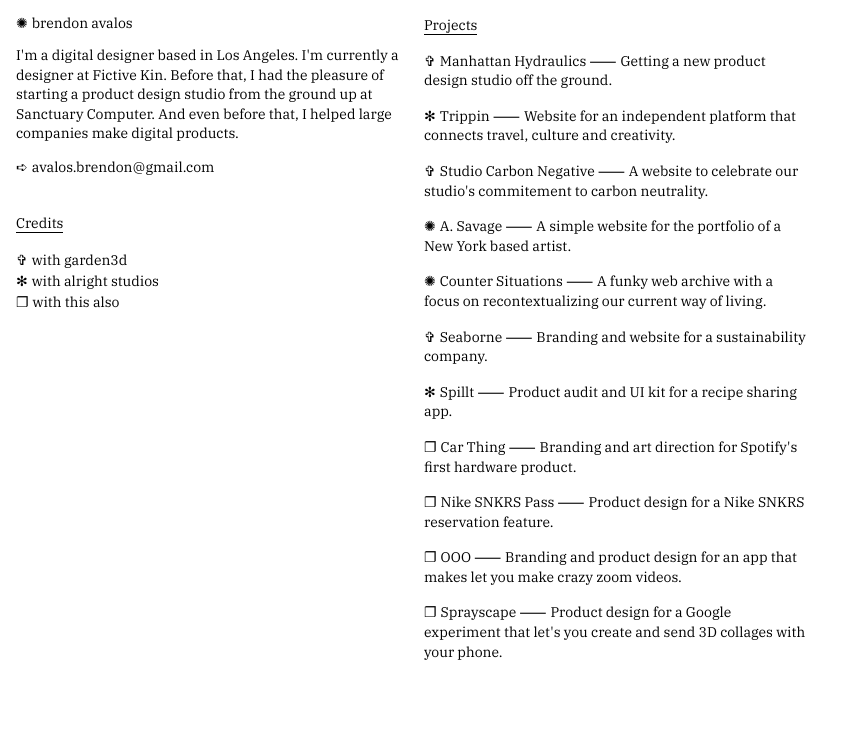
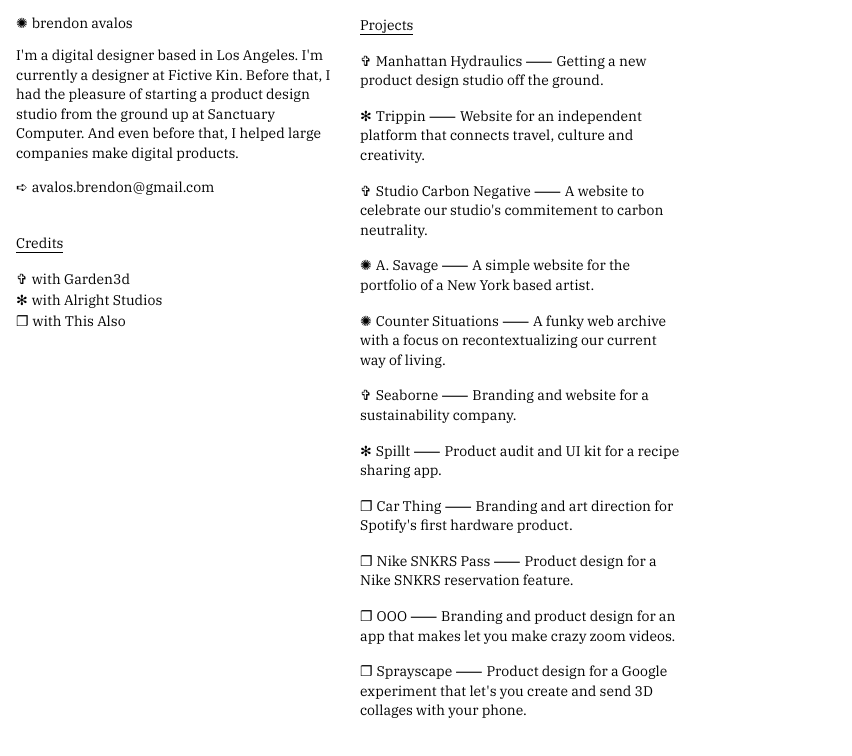
Before and after one commit to brendon-avalos/brendonavalos-v3, a SvelteKit app: page / in a window 1280 px wide. Shown: the top 756 px of the page, without its empty margins (0-852 px from the left). Built offline with nearby package versions, Linux system fonts and the light colour scheme.

Commit message:
design updates

```diff
--- a/src/lib/Project.svelte
+++ b/src/lib/Project.svelte
@@ -60,25 +60,4 @@
 		flex-grow: 1;
 		max-width: 24rem;
 	}
-
-	.title :before {
-		@apply pr-1; /* Add a little space between text and arrow */
-		content: '\273A';
-	}
-
-	.alright :before {
-		content: '\273B'; /* Unicode hex for &raquo; */
-	}
-
-	.sanctuary :before {
-		content: '\271E'; /* Unicode hex for &raquo; */
-	}
-
-	.thisalso :before {
-		content: '\2750'; /* Unicode hex for &raquo; */
-	}
-
-	.mail :before {
-		content: '\27AA'; /* Unicode hex for &raquo; */
-	}
 </style>
--- a/src/routes/+page.svelte
+++ b/src/routes/+page.svelte
@@ -84,12 +84,13 @@
 		<div class="title"><a href="/">brendon avalos</a></div>
 
 		<div>
-			I'm a digital designer based in Los Angeles. I'm currently a designer at <a
-				target="blank"
-				href="https://fictivekin.com/">Fictive Kin</a
+			I'm a digital designer based in Los Angeles. I'm currently a designer at <span
+				class="no-icon fictive"
+				><a target="blank" href="https://fictivekin.com/">Fictive Kin</a></span
 			>. Before that, I had the pleasure of starting a product design studio from the ground up at
-			<a target="blank" href="https://www.sanctuary.computer/">Sanctuary Computer</a>. And even
-			before that, I helped large companies make digital products.
+			<span class="no-icon sanctuary"
+				><a target="blank" href="https://www.sanctuary.computer/">Sanctuary Computer</a></span
+			>. And even before that, I helped large companies make digital products.
 		</div>
 		<div class="mail title">
 			<a href="mailto:avalos.brendon@gmail.com">avalos.brendon@gmail.com</a>
@@ -100,16 +101,16 @@
 
 			<div class="credits-description">
 				<div class=" credit sanctuary title ">
-					<a target="blank" href="https://www.garden3d.net/">with garden3d</a>
+					with <a target="blank" href="https://www.garden3d.net/">Garden3d</a>
 				</div>
 				<div class="credit alright title  ">
-					<a target="blank" href="https://www.alright.studios/">with alright studios</a>
+					with <a target="blank" href="https://www.alright.studios/">Alright Studios</a>
 				</div>
 				<div class="credit thisalso title  ">
-					<a
+					with <a
 						target="blank"
 						href="https://www.bizjournals.com/portland/news/2019/03/21/portland-agency-instrument-expands-to-brooklyn.html"
-						>with this also</a
+						>This Also</a
 					>
 				</div>
 			</div>
@@ -138,14 +139,8 @@
 		border-bottom: 1px solid currentColor;
 	}
 
-	.section-header {
-	}
-
 	.credits-container {
 		@apply pt-6;
-	}
-
-	.credits-description {
 	}
 
 	.credits-header {
@@ -165,27 +160,6 @@
 	.column {
 		@apply flex flex-col gap-4;
 		flex-grow: 1;
-		max-width: 24rem;
-	}
-
-	.title :before {
-		@apply pr-1; /* Add a little space between text and arrow */
-		content: '\273A';
-	}
-
-	.alright :before {
-		content: '\273B'; /* Unicode hex for &raquo; */
-	}
-
-	.sanctuary :before {
-		content: '\271E'; /* Unicode hex for &raquo; */
-	}
-
-	.thisalso :before {
-		content: '\2750'; /* Unicode hex for &raquo; */
-	}
-
-	.mail :before {
-		content: '\27AA'; /* Unicode hex for &raquo; */
+		max-width: 20rem;
 	}
 </style>
--- a/src/styles/custom/main.css
+++ b/src/styles/custom/main.css
@@ -1,23 +1,62 @@
+::selection {
+	background: rgba(113, 255, 4, 1); /* WebKit/Blink Browsers */
+}
+
 a {
 	color: var(--color-text);
 	transition-property: text-shadow;
 	transition-duration: 0.2s;
 	text-decoration: none;
 	transition: 0.25s linear 0s;
-	text-shadow: 0px 0px 0px rgba(255, 255, 255, 0);
+	text-shadow: 0px 0px 0px rgba(255, 255, 255);
 }
 
 a:hover {
 	text-decoration: none;
-	text-shadow: -1px 0px 1px rgba(113, 255, 4, 1);
+	text-shadow: -1px 0px 3px rgba(113, 255, 4, 1);
 }
 
-@keyframes hover-over {
-	from {
-		text-shadow: -1px 1px 4px rgba(113, 255, 4, 1);
-	}
+.no-icon::before {
+	content: '' !important;
+}
 
-	to {
-		text-shadow: -1px 1px 4px rgba(113, 255, 4, 1);
-	}
+.title::before {
+	@apply pr-1;
+	content: '\273A';
 }
+
+.alright::before {
+	content: '\273B';
+}
+
+.alright a:hover {
+	text-decoration: none;
+	text-shadow: -1px 0px 3px rgb(255, 60, 60);
+}
+
+.sanctuary::before {
+	content: '\271E';
+}
+
+.sanctuary a:hover {
+	text-decoration: none;
+	text-shadow: -1px 0px 3px rgb(33, 108, 255);
+}
+
+.thisalso::before {
+	content: '\2750';
+}
+
+.thisalso a:hover {
+	text-decoration: none;
+	text-shadow: -1px 0px 3px rgb(88, 4, 255);
+}
+
+.fictive a:hover {
+	text-decoration: none;
+	text-shadow: -1px 0px 3px rgb(244, 220, 2);
+}
+
+.mail::before {
+	content: '\27AA';
+}
```
